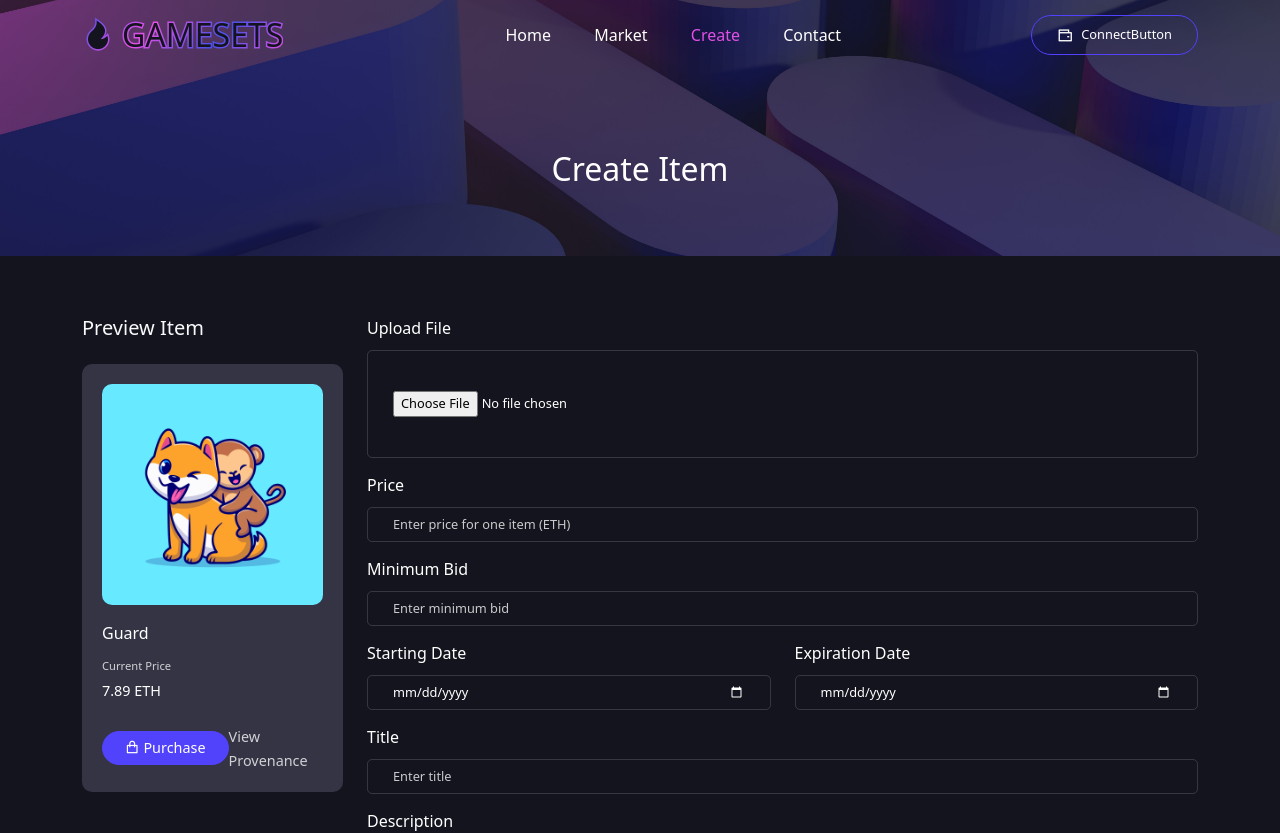
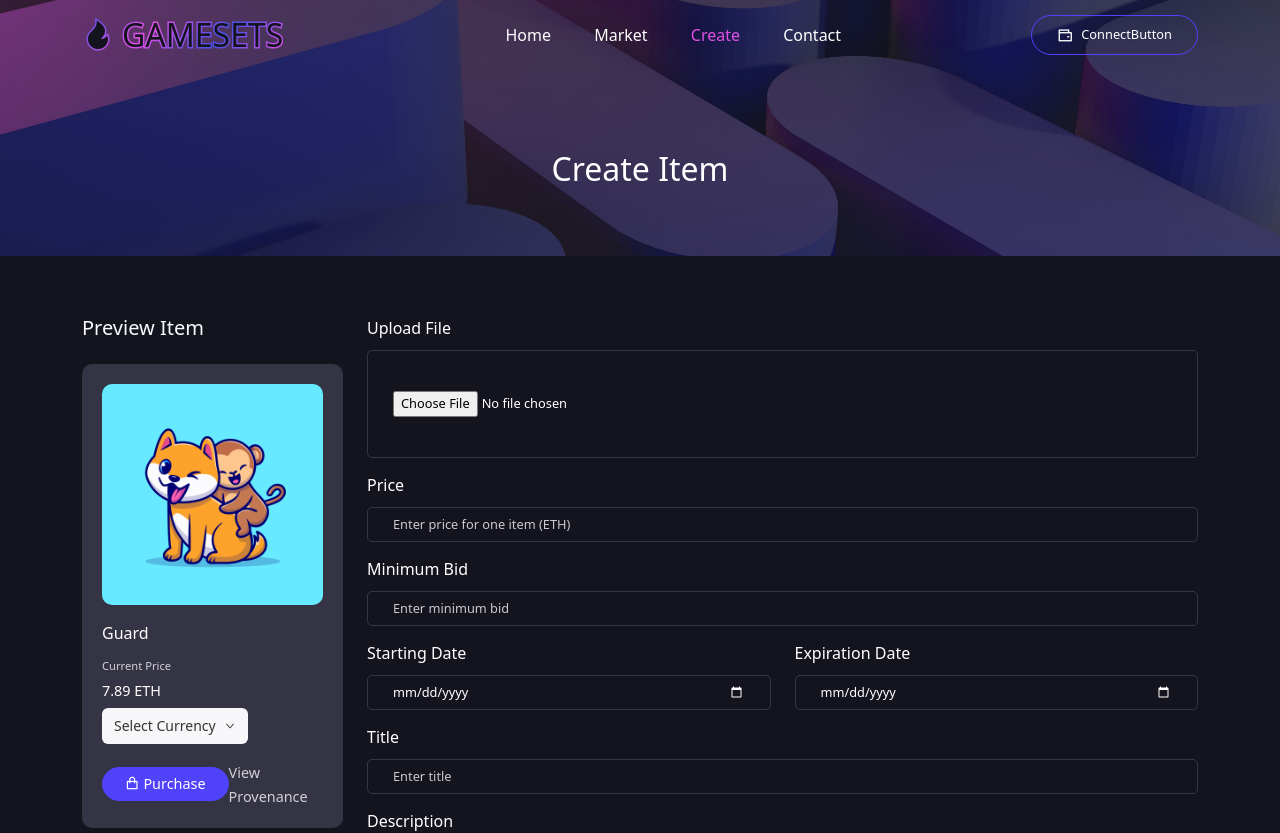
Before and after one commit to Gamesets/gamesets, a React (Create React App) app: page /create in a window 1280 px wide. Shown: the top 833 px of the page. Built offline with nearby package versions, Linux system fonts and the light colour scheme.

Commit message:
add: drop down menu

```diff
--- a/package.json
+++ b/package.json
@@ -17,6 +17,7 @@
     "react-scripts": "4.0.3",
     "reactstrap": "^9.1.4",
     "remixicon": "^2.5.0",
+    "rsuite": "^5.19.0",
     "web-vitals": "^1.1.2"
   },
   "scripts": {
--- a/src/components/ui/Nft-card/NftCard.jsx
+++ b/src/components/ui/Nft-card/NftCard.jsx
@@ -4,6 +4,8 @@ import { Link } from "react-router-dom";
 import "./nft-card.css";
 
 import Modal from "../Modal/Modal";
+// import 'rsuite/dist/styles/rsuite-default.css';
+import { Dropdown } from 'rsuite';
 
 
 
@@ -56,6 +58,15 @@ const NftCard = (props) => {
           </div>
         </div>
 
+        <div className="dropdown_menu" >
+      <Dropdown className= "dropdown" title="Select Currency">
+        <Dropdown.Item>USDC $</Dropdown.Item>
+        <Dropdown.Item>ETH  ⟠ </Dropdown.Item>
+        <Dropdown.Item>SOL ◎</Dropdown.Item>
+        <Dropdown.Item>DAI ◈ </Dropdown.Item>
+      </Dropdown>
+    </div>
+
         <div className=" mt-3 d-flex align-items-center justify-content-between">
           <button
             className="bid__btn d-flex align-items-center gap-1"
--- a/src/components/ui/Nft-card/nft-card.css
+++ b/src/components/ui/Nft-card/nft-card.css
@@ -1,3 +1,4 @@
+@import "rsuite/dist/rsuite.css";
 @media only screen and (max-width: 992px) {
   .nft__title {
     font-size: 0.8rem !important;
@@ -18,4 +19,6 @@
   .history__link a {
     font-size: 0.6rem !important;
   }
+
+
 }
```
Also changed, not shown: 1 other file (tests, documents, lock files or other folders).
